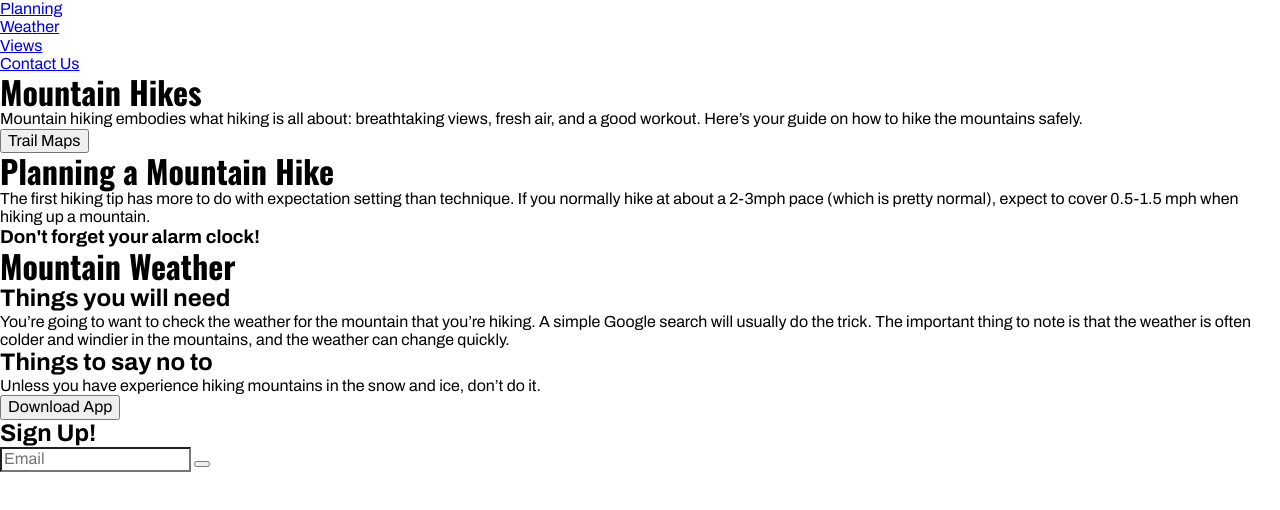
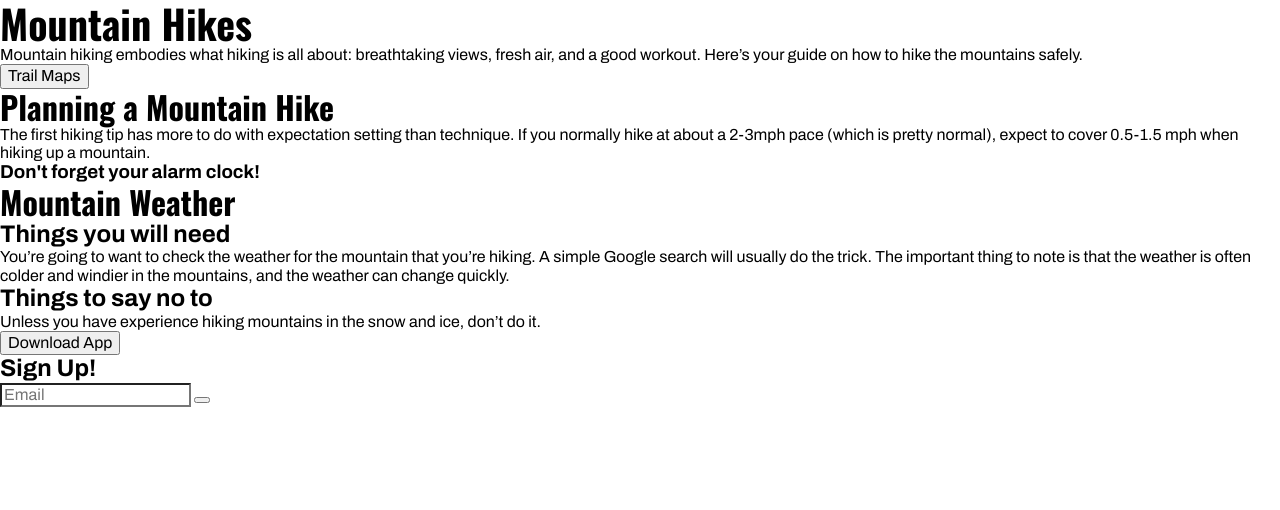
Before and after one commit to ardavis414/INFO552, a plain HTML site: page index.html in a window 1280 px wide. Drawn offline with nearby package versions, Linux system fonts and the light colour scheme.

Commit message:
updated css styles colors

```diff
--- a/index.html
+++ b/index.html
@@ -43,7 +43,7 @@
     </header>
 
     <section>
-        <h1>Mountain Hikes</h1>
+        <h1 class="pageTitle">Mountain Hikes</h1>
         <p>Mountain hiking embodies what hiking is all about: breathtaking views, fresh air, and a good workout. Here’s your guide on how to hike the mountains safely.</p>
 
         <button>Trail Maps</button>
--- a/scss/base/_typography.scss
+++ b/scss/base/_typography.scss
@@ -11,7 +11,7 @@ h1{
     font-optical-sizing: auto;
 }
 
-h1, h2, h3, h4, h5{
+h1,h2,h3,h4,h5{
     padding: 0;
     margin: 0;
 }
@@ -20,3 +20,9 @@ p{
     padding: 0;
     margin: 0;
 }
+
+.pageTitle{
+    color: var(--blue);
+    font-size: rem-calc(40);
+    font-weight: 900;
+}
--- a/scss/helpers/_variables.scss
+++ b/scss/helpers/_variables.scss
@@ -20,4 +20,12 @@ $screen-xl-min: 1200px;
 :root {
   --black: #000000;
   --white: #ffffff;
+  --aqua: #598392;
+  --blue: #124559;
+  --blueDark: #01161E;
+  --green: #AEC380;
+  --seaFoamGreen: #EFF6E0;
+  --orange: #FFA500;
+  --orangeBurnt: #cc5500;
+
 }
--- a/scss/layout/_header.scss
+++ b/scss/layout/_header.scss
@@ -1,3 +1,6 @@
 /* =============
     Header
 ============= */
+header{
+    display: none;
+}
```
Also changed, not shown: css/styles.css.
